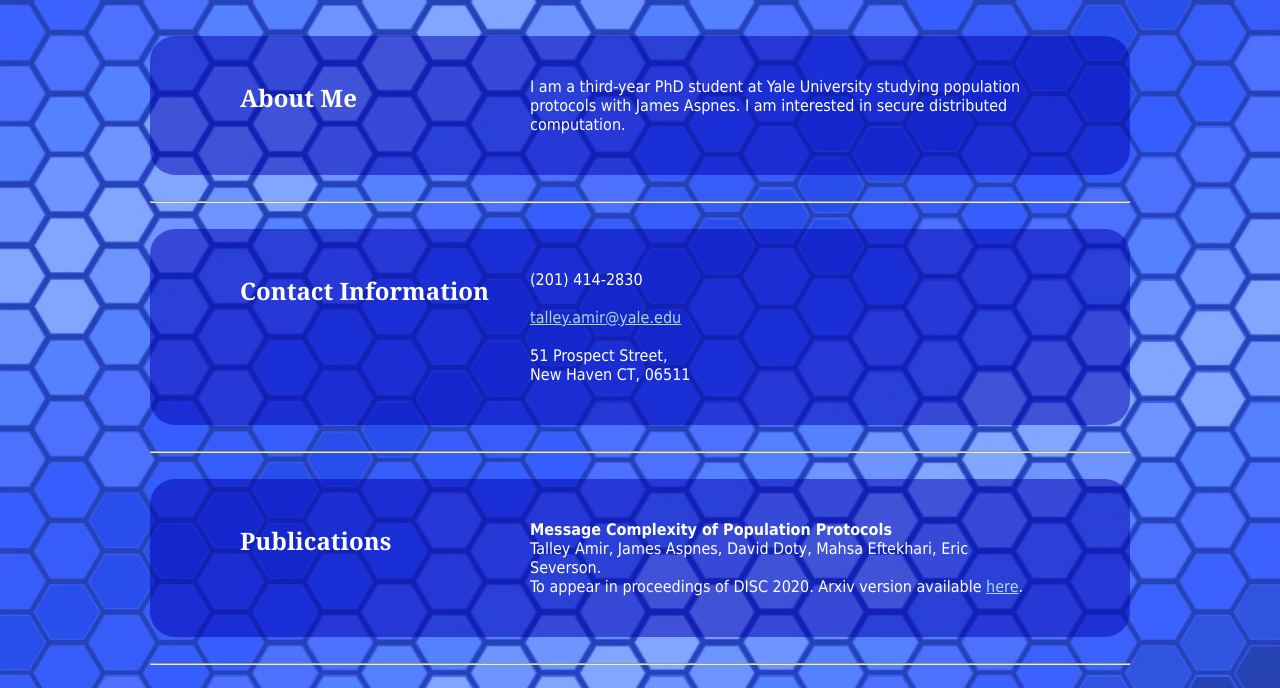
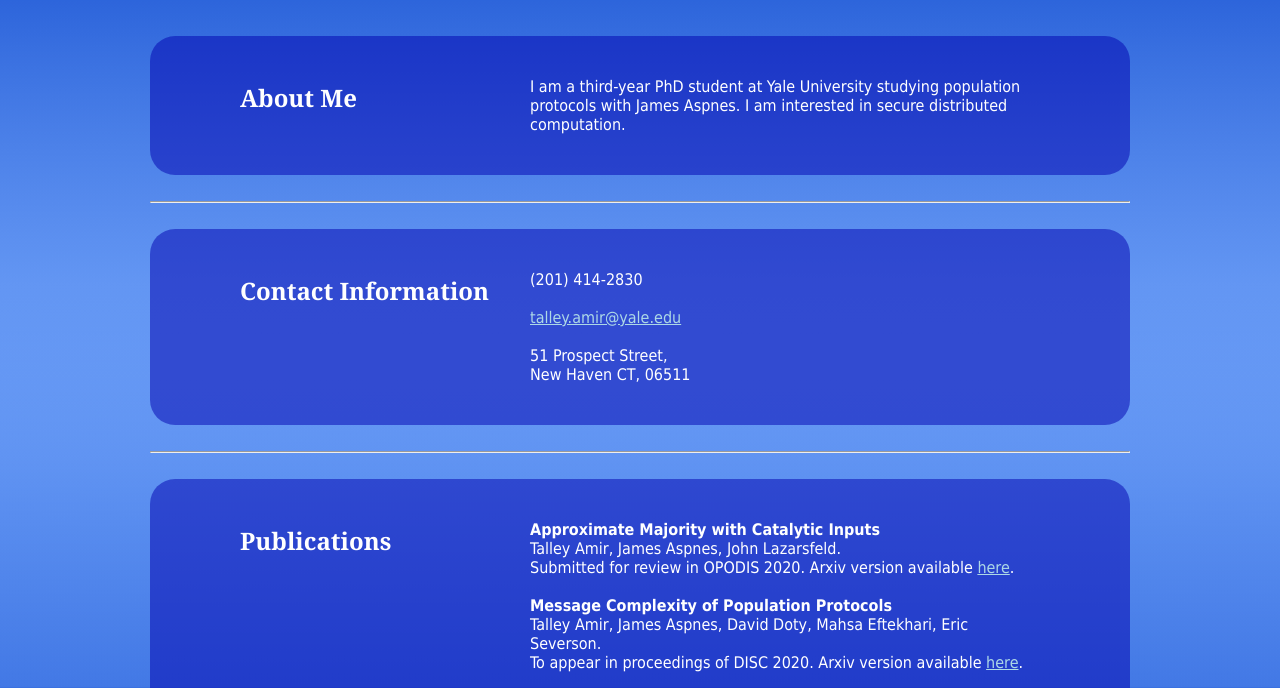
Before and after one commit to TalleyAmir/talleyamir.github.io, a plain HTML site: page index.html in a window 1280 px wide. Shown: the part 112-800 px from the top of the page. Drawn offline with Linux system fonts and the light colour scheme.

Commit message:
Updated dates and background

```diff
--- a/index.html
+++ b/index.html
@@ -51,9 +51,13 @@
   </div>
   <div class="column2">
   		<p>
+        <b>Approximate Majority with Catalytic Inputs</b> <br>
+      Talley Amir, James Aspnes, John Lazarsfeld. <br>
+      Submitted for review in OPODIS 2020. Arxiv version available <a href="...">here</a>.<br>
+      <br>
   		  <b>Message Complexity of Population Protocols</b> <br>
 		  Talley Amir, James Aspnes, David Doty, Mahsa Eftekhari, Eric Severson. <br>
-		  To appear in proceedings of DISC 2020. Arxiv version available <a href="https://arxiv.org/abs/2003.09532">here</a>.
+		  To appear in proceedings of DISC 2020. Arxiv version available <a href="https://arxiv.org/abs/2003.09532">here</a>.<br>
   		</p>
   </div>
 </div>
@@ -117,7 +121,7 @@
 
 		  <b>Tsai Center for Innovative Thinking at Yale</b> <br>
 		  <i>Full Stack Developer</i> <br>
-  		  June 2019 – Present <br>
+  		  June 2019 – Jan 2020 <br>
 		  Designed, developed, and documented components of an <a href="https://github.com/YaleOpenLab/openclimate">open-source blockchain-based project</a> to support climate accounting. <br>
 		  <br>
 
--- a/style.css
+++ b/style.css
@@ -1,5 +1,5 @@
 body {
-  background-image: url('background.jpg');
+  background-image: url('untitled.png');
   background-position: center;
   background-size: cover;
   margin-left: 150px;
```
Also changed, not shown: untitled.png (added).
